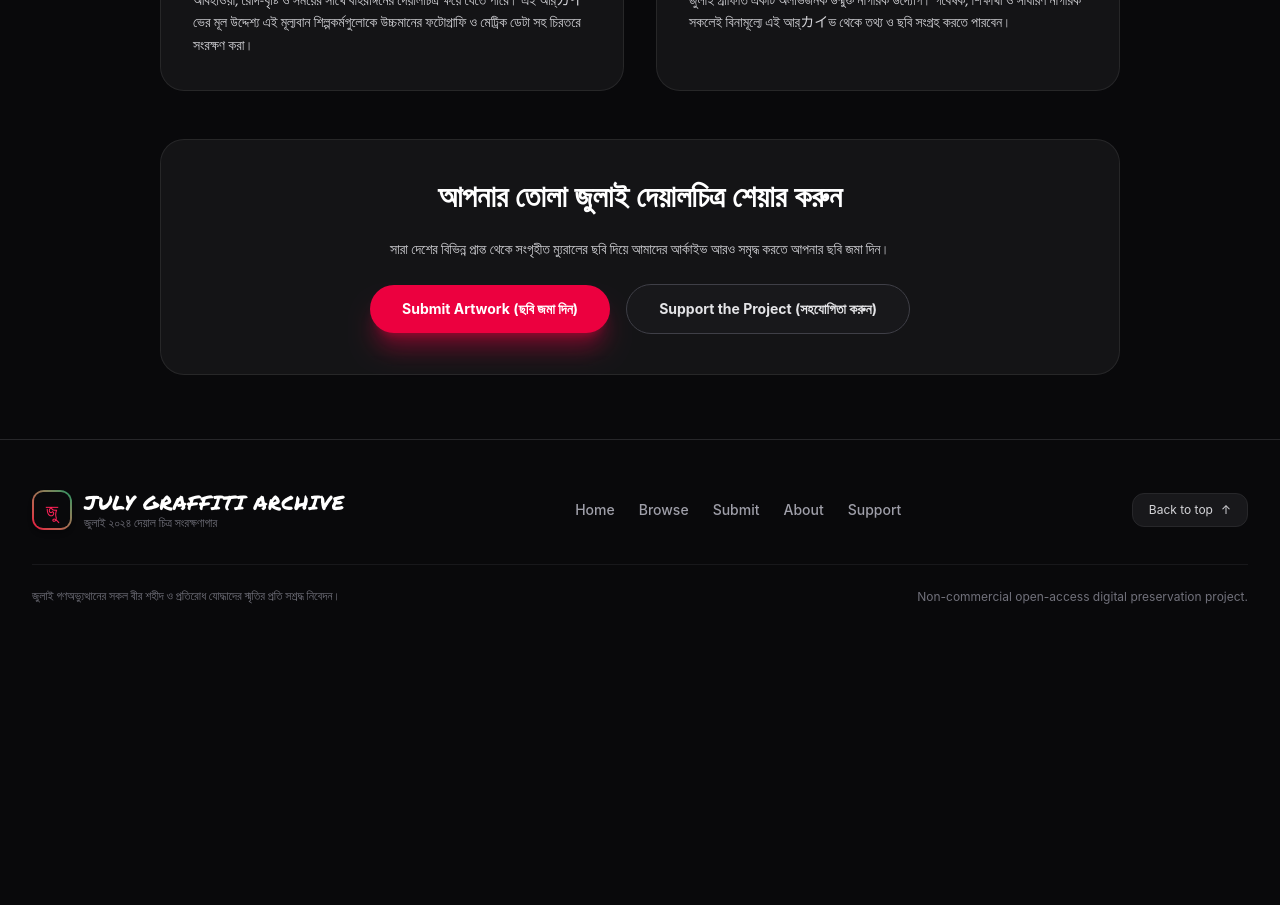
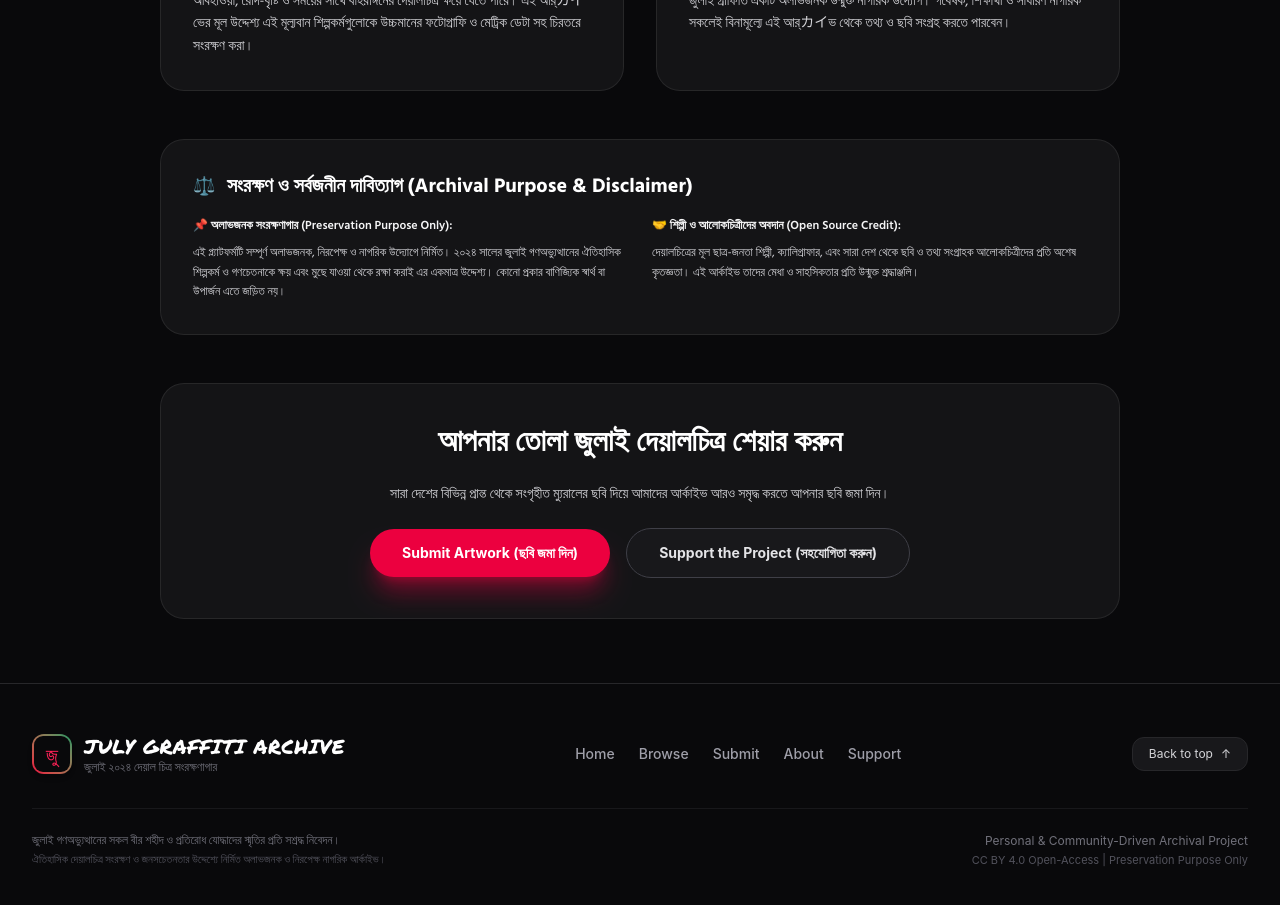
Before and after one commit to caplabib/julygraffity, a SvelteKit app: page /about in a window 1280 px wide. Shown: the part 780-1685 px from the top of the page. Before the commit the page ends 1433 px from the top, so only its background shows below. Built offline with nearby package versions, Linux system fonts and the light colour scheme; a web font is replaced by a local one.

Commit message:
v1.2.1 : updated license, footer and read me

```diff
--- a/src/lib/components/Footer.svelte
+++ b/src/lib/components/Footer.svelte
@@ -43,12 +43,22 @@
 
     <!-- Divider & Tribute Message -->
     <div class="pt-6 border-t border-zinc-900 flex flex-col sm:flex-row items-center justify-between text-xs text-zinc-500 gap-4">
-      <p class="font-bengali text-center sm:text-left">
-        জুলাই গণঅভ্যুত্থানের সকল বীর শহীদ ও প্রতিরোধ যোদ্ধাদের স্মৃতির প্রতি সশ্রদ্ধ নিবেদন।
-      </p>
-      <p class="text-center sm:text-right">
-        Non-commercial open-access digital preservation project.
-      </p>
+      <div class="space-y-1 text-center sm:text-left">
+        <p class="font-bengali">
+          জুলাই গণঅভ্যুত্থানের সকল বীর শহীদ ও প্রতিরোধ যোদ্ধাদের স্মৃতির প্রতি সশ্রদ্ধ নিবেদন।
+        </p>
+        <p class="text-[11px] text-zinc-600 font-bengali">
+          ঐতিহাসিক দেয়ালচিত্র সংরক্ষণ ও জনসচেতনতার উদ্দেশ্যে নির্মিত অলাভজনক ও নিরপেক্ষ নাগরিক আর্কাইভ।
+        </p>
+      </div>
+      <div class="text-center sm:text-right space-y-1">
+        <p>
+          Personal & Community-Driven Archival Project
+        </p>
+        <p class="text-[11px] text-zinc-600">
+          CC BY 4.0 Open-Access | Preservation Purpose Only
+        </p>
+      </div>
     </div>
   </div>
 </footer>
--- a/src/routes/about/+page.svelte
+++ b/src/routes/about/+page.svelte
@@ -73,6 +73,28 @@
 
     </div>
 
+    <!-- Archival Purpose & Legal Disclaimer Banner -->
+    <div class="glass-card p-8 rounded-3xl border border-zinc-800 bg-zinc-900/50 space-y-4">
+      <div class="flex items-center gap-3">
+        <span class="text-rose-400 font-bold text-lg">⚖️</span>
+        <h3 class="text-xl font-bold text-white font-bengali">সংরক্ষণ ও সর্বজনীন দাবিত্যাগ (Archival Purpose & Disclaimer)</h3>
+      </div>
+      <div class="grid grid-cols-1 md:grid-cols-2 gap-6 text-xs text-zinc-300 font-bengali leading-relaxed">
+        <div class="space-y-2">
+          <p class="font-semibold text-zinc-100">📌 অলাভজনক সংরক্ষণাগার (Preservation Purpose Only):</p>
+          <p>
+            এই প্ল্যাটফর্মটি সম্পূর্ণ অলাভজনক, নিরপেক্ষ ও নাগরিক উদ্যোগে নির্মিত। ২০২৪ সালের জুলাই গণঅভ্যুত্থানের ঐতিহাসিক শিল্পকর্ম ও গণচেতনাকে ক্ষয় এবং মুছে যাওয়া থেকে রক্ষা করাই এর একমাত্র উদ্দেশ্য। কোনো প্রকার বাণিজ্যিক স্বার্থ বা উপার্জন এতে জড়িত নয়।
+          </p>
+        </div>
+        <div class="space-y-2">
+          <p class="font-semibold text-zinc-100">🤝 শিল্পী ও আলোকচিত্রীদের অবদান (Open Source Credit):</p>
+          <p>
+            দেয়ালচিত্রের মূল ছাত্র-জনতা শিল্পী, ক্যালিগ্রাফার, এবং সারা দেশ থেকে ছবি ও তথ্য সংগ্রাহক আলোকচিত্রীদের প্রতি অশেষ কৃতজ্ঞতা। এই আর্কাইভ তাদের মেধা ও সাহসিকতার প্রতি উন্মুক্ত শ্রদ্ধাঞ্জলি।
+          </p>
+        </div>
+      </div>
+    </div>
+
     <!-- Call to action block -->
     <div class="glass-card p-10 rounded-3xl border border-rose-500/30 text-center space-y-6 bg-gradient-to-b from-zinc-900 to-rose-950/20">
       <h3 class="text-2xl sm:text-3xl font-bold font-bengali text-white">আপনার তোলা জুলাই দেয়ালচিত্র শেয়ার করুন</h3>
```
Also changed, not shown: 2 other files (tests, documents, lock files or other folders).
